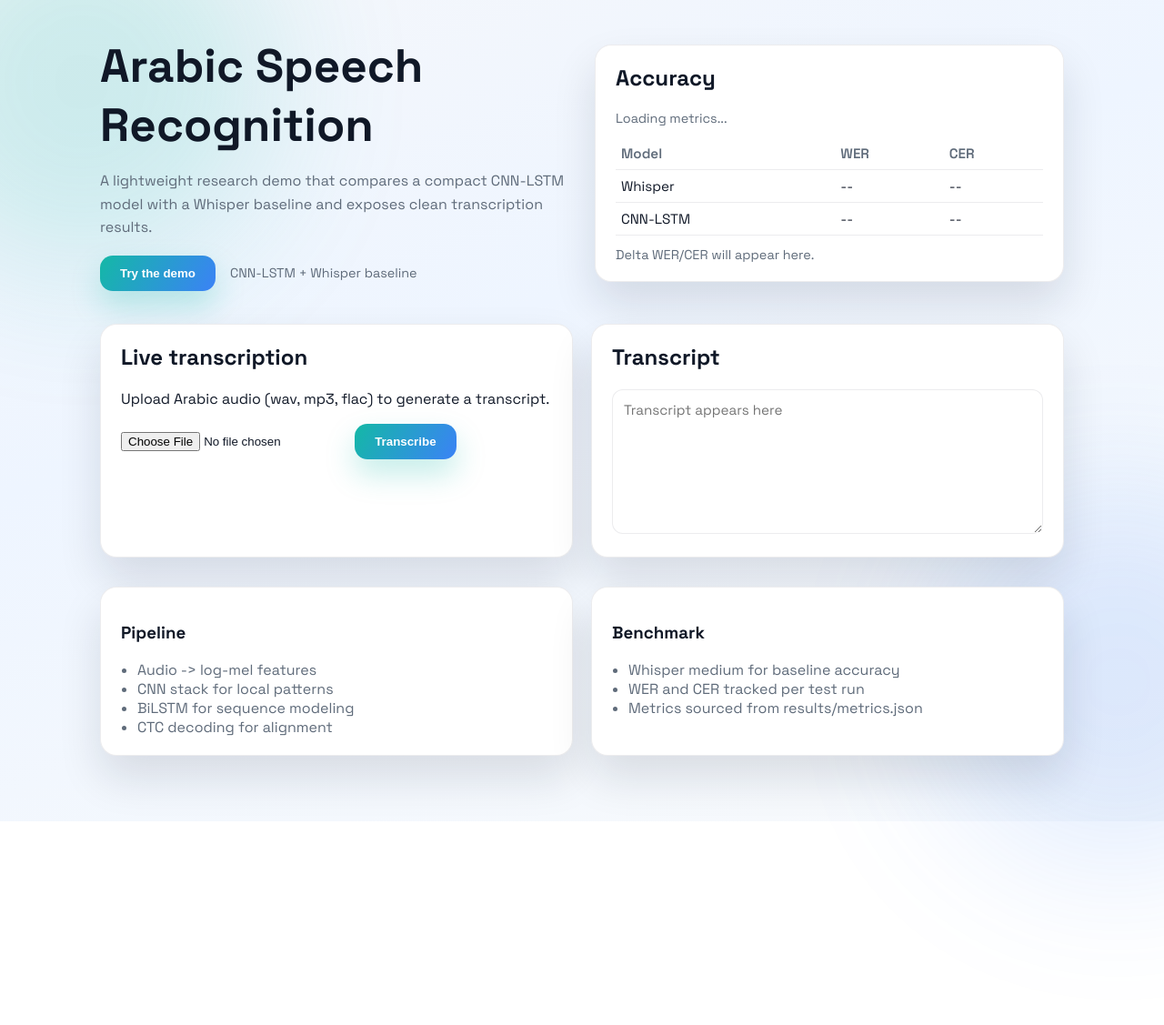
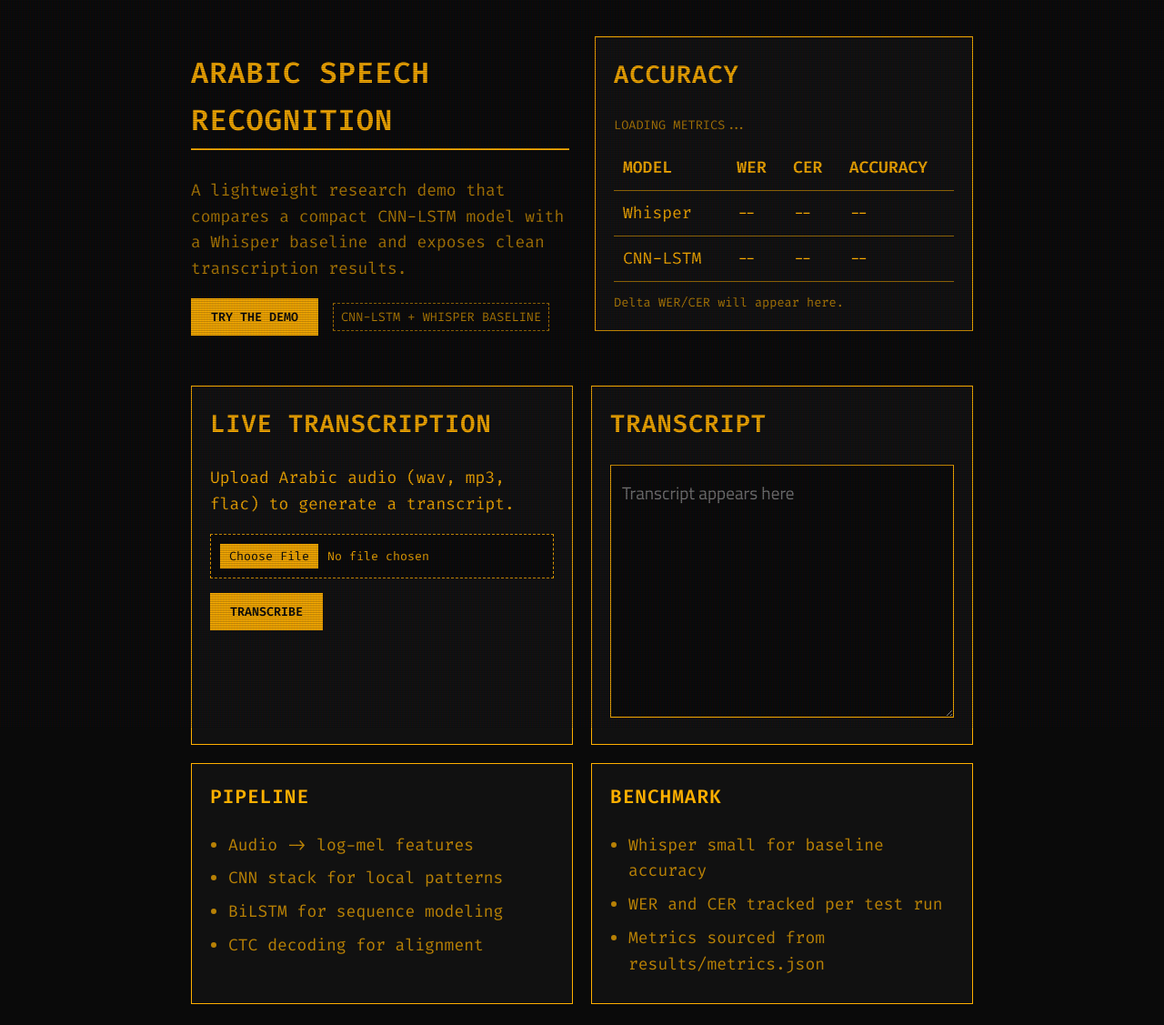
Before and after one commit to EzzeldinSalah/arabic_stt, a plain HTML site: page demo/static/index.html in a window 1280 px wide. Shown: the whole page at 91% size. Before the commit the page ends 903 px from the top, so only its background shows below. Drawn offline with Linux system fonts and the light colour scheme; files that its build step writes are made by us from their sources.

Commit message:
feat: modernize UI with retro theme, add audio preview, calculate accuracy metrics, and support legacy model loading.

```diff
--- a/demo/static/index.html
+++ b/demo/static/index.html
@@ -4,11 +4,10 @@
         <meta charset="utf-8" />
         <meta name="viewport" content="width=device-width, initial-scale=1" />
         <title>Arabic ASR Studio</title>
-        <link rel="stylesheet" href="/assets/styles.css" />
+        <link rel="stylesheet" href="/assets/styles.css?v=2" />
     </head>
     <body>
-        <div class="bg-orb orb-1"></div>
-        <div class="bg-orb orb-2"></div>
+
 
         <main class="page">
             <section class="hero">
@@ -37,6 +36,7 @@
                                     <th>Model</th>
                                     <th>WER</th>
                                     <th>CER</th>
+                                    <th>Accuracy</th>
                                 </tr>
                             </thead>
                             <tbody>
@@ -44,9 +44,11 @@
                                     <td>Whisper</td>
                                     <td>--</td>
                                     <td>--</td>
+                                    <td>--</td>
                                 </tr>
                                 <tr>
                                     <td>CNN-LSTM</td>
+                                    <td>--</td>
                                     <td>--</td>
                                     <td>--</td>
                                 </tr>
@@ -67,6 +69,7 @@
                         transcript.
                     </p>
                     <input type="file" id="file-input" accept="audio/*" />
+                    <audio id="audio-preview" controls style="display: none;"></audio>
                     <button class="primary" id="transcribe-btn">
                         Transcribe
                     </button>
@@ -97,7 +100,7 @@
                 <div class="card">
                     <h3>Benchmark</h3>
                     <ul>
-                        <li>Whisper medium for baseline accuracy</li>
+                        <li>Whisper small for baseline accuracy</li>
                         <li>WER and CER tracked per test run</li>
                         <li>Metrics sourced from results/metrics.json</li>
                     </ul>
@@ -105,6 +108,6 @@
             </section>
         </main>
 
-        <script src="/assets/app.js"></script>
+        <script src="/assets/app.js?v=2"></script>
     </body>
 </html>
--- a/demo/static/styles.css
+++ b/demo/static/styles.css
@@ -1,14 +1,12 @@
-@import url("https://fonts.googleapis.com/css2?family=Space+Grotesk:wght@400;600;700&display=swap");
+@import url("https://fonts.googleapis.com/css2?family=Fira+Code:wght@400;600&family=Cairo:wght@400;600;700&display=swap");
 
 :root {
-    --bg: #f5f7fb;
-    --ink: #101827;
-    --muted: #5f6b7a;
-    --accent: #14b8a6;
-    --accent-2: #3b82f6;
-    --card: #ffffff;
-    --border: rgba(16, 24, 39, 0.08);
-    --shadow: 0 24px 48px rgba(15, 23, 42, 0.12);
+    --bg: #0a0a0a;
+    --ink: #ffb000;
+    --ink-muted: rgba(255, 176, 0, 0.7);
+    --border: #ffb000;
+    --card: #111111;
+    --hover: #221800;
 }
 
 * {
@@ -17,61 +15,42 @@
 
 body {
     margin: 0;
-    font-family: "Space Grotesk", sans-serif;
+    font-family: "Fira Code", "Cairo", monospace, sans-serif;
     color: var(--ink);
-    background: linear-gradient(160deg, #f5f7fb 0%, #eef5ff 40%, #f8fafc 100%);
+    background: var(--bg);
     min-height: 100vh;
+    font-size: 18px;
+    line-height: 1.6;
 }
 
-.bg-orb {
+/* Scanline effect */
+body::after {
+    content: " ";
+    display: block;
     position: fixed;
-    width: 420px;
-    height: 420px;
-    border-radius: 50%;
-    filter: blur(80px);
-    opacity: 0.5;
-    z-index: 0;
-}
-
-.orb-1 {
-    background: rgba(20, 184, 166, 0.35);
-    top: -120px;
-    left: -120px;
-}
-
-.orb-2 {
-    background: rgba(59, 130, 246, 0.28);
-    bottom: -160px;
-    right: -160px;
+    top: 0;
+    left: 0;
+    bottom: 0;
+    right: 0;
+    background: linear-gradient(rgba(18, 16, 16, 0) 50%, rgba(0, 0, 0, 0.25) 50%), linear-gradient(90deg, rgba(255, 0, 0, 0.06), rgba(0, 255, 0, 0.02), rgba(0, 0, 255, 0.06));
+    z-index: 2;
+    background-size: 100% 2px, 3px 100%;
+    pointer-events: none;
 }
 
 .page {
     position: relative;
     z-index: 1;
-    max-width: 1100px;
+    max-width: 900px;
     margin: 0 auto;
     padding: 40px 20px 72px;
 }
 
-.nav {
-    display: flex;
-    justify-content: space-between;
-    align-items: center;
-    margin-bottom: 36px;
-}
-
-.brand {
-    font-weight: 700;
-    letter-spacing: 0.04em;
-}
-
-.chip {
-    border: 1px solid var(--border);
-    padding: 6px 14px;
-    border-radius: 999px;
-    font-size: 0.85rem;
-    background: rgba(20, 184, 166, 0.12);
-    color: var(--accent);
+h1, h2, h3 {
+    text-transform: uppercase;
+    font-weight: 600;
+    letter-spacing: 1px;
+    margin-top: 0;
 }
 
 .hero {
@@ -79,17 +58,19 @@ body {
     grid-template-columns: repeat(auto-fit, minmax(280px, 1fr));
     gap: 28px;
     align-items: center;
+    margin-bottom: 40px;
 }
 
 .hero-copy h1 {
-    font-size: clamp(2.4rem, 4vw, 3.2rem);
+    font-size: 2rem;
     margin: 0 0 12px;
+    border-bottom: 2px solid var(--border);
+    display: inline-block;
+    padding-bottom: 5px;
 }
 
 .subtitle {
-    color: var(--muted);
-    font-size: 1rem;
-    line-height: 1.6;
+    color: var(--ink-muted);
     margin-bottom: 18px;
 }
 
@@ -100,45 +81,51 @@ body {
     align-items: center;
 }
 
+button {
+    font-family: "Fira Code", monospace;
+}
+
 .primary {
-    background: linear-gradient(120deg, var(--accent), var(--accent-2));
-    color: #ffffff;
-    border: none;
-    padding: 12px 22px;
-    border-radius: 14px;
+    background: var(--ink);
+    color: var(--bg);
+    border: 2px solid var(--ink);
+    padding: 10px 20px;
     font-weight: 600;
+    text-transform: uppercase;
     cursor: pointer;
-    box-shadow: 0 16px 32px rgba(20, 184, 166, 0.25);
+    transition: all 0.1s ease;
+}
+
+.primary:hover {
+    background: var(--bg);
+    color: var(--ink);
 }
 
 .primary:disabled {
-    opacity: 0.6;
+    opacity: 0.5;
     cursor: not-allowed;
 }
 
 .badge {
-    color: var(--muted);
-    font-size: 0.9rem;
+    color: var(--ink-muted);
+    border: 1px dashed var(--ink-muted);
+    padding: 4px 8px;
+    font-size: 0.85rem;
+    text-transform: uppercase;
 }
 
 .card {
     background: var(--card);
     border: 1px solid var(--border);
-    border-radius: 18px;
-    padding: 20px 22px;
-    box-shadow: var(--shadow);
-}
-
-.metrics h2,
-.upload h2,
-.output h2 {
-    margin-top: 0;
+    padding: 20px;
+    margin-bottom: 20px;
 }
 
 .meta {
-    color: var(--muted);
-    font-size: 0.9rem;
+    color: var(--ink-muted);
+    font-size: 0.85rem;
     margin-bottom: 12px;
+    text-transform: uppercase;
 }
 
 .table-wrap {
@@ -148,29 +135,26 @@ body {
 table {
     width: 100%;
     border-collapse: collapse;
-    font-size: 0.95rem;
 }
 
-th,
-td {
+th, td {
     text-align: left;
-    padding: 8px 6px;
-    border-bottom: 1px solid rgba(16, 24, 39, 0.08);
+    padding: 10px;
+    border-bottom: 1px solid var(--ink-muted);
 }
 
 th {
-    color: var(--muted);
-    font-weight: 600;
+    color: var(--ink);
+    text-transform: uppercase;
 }
 
 .compare {
     margin-top: 12px;
-    color: var(--muted);
-    font-size: 0.9rem;
+    color: var(--ink-muted);
+    font-size: 0.85rem;
 }
 
 .demo {
-    margin-top: 36px;
     display: grid;
     grid-template-columns: repeat(auto-fit, minmax(260px, 1fr));
     gap: 20px;
@@ -178,43 +162,68 @@ th {
 
 .upload input[type="file"] {
     margin: 10px 0 16px;
+    display: block;
+    width: 100%;
+    border: 1px dashed var(--ink);
+    padding: 10px;
+    background: var(--bg);
+    color: var(--ink);
+    font-family: "Fira Code", monospace;
+    cursor: pointer;
+}
+
+.upload input[type="file"]::file-selector-button {
+    background: var(--ink);
+    color: var(--bg);
+    border: none;
+    padding: 5px 10px;
+    font-family: inherit;
+    cursor: pointer;
+    margin-right: 10px;
 }
 
 .status {
-    margin-top: 10px;
-    color: var(--muted);
+    margin-top: 15px;
+    color: var(--ink-muted);
     min-height: 20px;
 }
 
 .output textarea {
     width: 100%;
-    border-radius: 12px;
+    background: var(--bg);
+    color: var(--ink);
     border: 1px solid var(--border);
     padding: 12px;
-    font-family: inherit;
-    font-size: 0.95rem;
+    font-family: "Cairo", "Fira Code", sans-serif;
+    font-size: 1.2rem;
     resize: vertical;
 }
 
+.output textarea:focus {
+    outline: none;
+    border-color: #fff;
+}
+
 .details {
-    margin-top: 32px;
     display: grid;
     grid-template-columns: repeat(auto-fit, minmax(220px, 1fr));
     gap: 20px;
 }
 
 .details ul {
-    padding-left: 18px;
+    padding-left: 20px;
     margin: 12px 0 0;
-    color: var(--muted);
+    color: var(--ink-muted);
 }
 
-.footer {
-    margin-top: 42px;
-    display: flex;
-    justify-content: space-between;
-    flex-wrap: wrap;
-    gap: 8px;
-    color: var(--muted);
-    font-size: 0.85rem;
+.details li {
+    margin-bottom: 8px;
 }
+
+audio {
+    width: 100%;
+    margin-top: 5px;
+    margin-bottom: 15px;
+    /* Basic trick to make native HTML5 audio controls look somewhat amber */
+    filter: sepia(100%) hue-rotate(5deg) saturate(300%) contrast(150%);
+}
```
Also changed, not shown: demo/static/app.js (+23 -0 lines), 3 other files.
